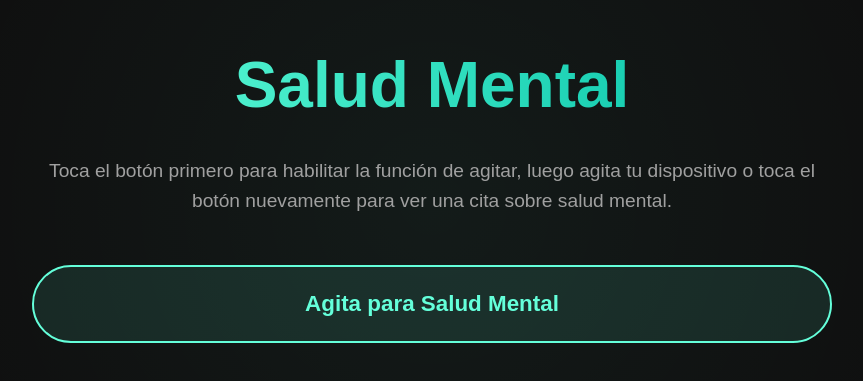
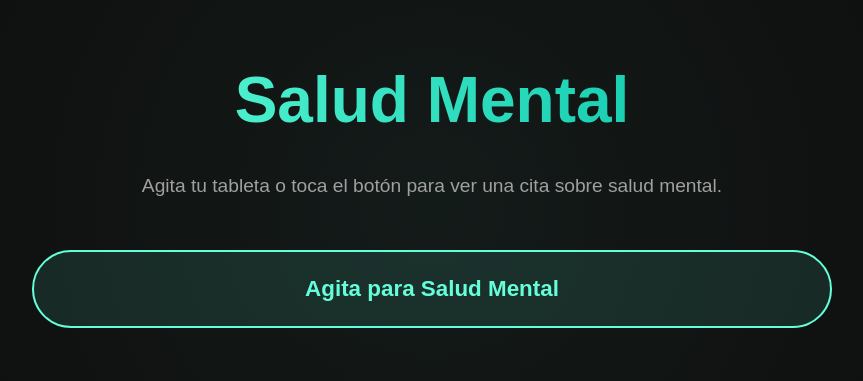
Before and after one commit to patriotsbreeze/gnswebdev, a React (Create React App) app: page /salud-mental in a window 1280 px wide. Shown: the part 197-578 px from the top of the page, without its empty margins (208-1071 px from the left). Built offline with nearby package versions, Linux system fonts and the light colour scheme.

Commit message:
Update SaludMentalPage.js

```diff
--- a/src/pages/SaludMentalPage.js
+++ b/src/pages/SaludMentalPage.js
@@ -391,7 +391,7 @@ const SaludMentalPage = () => {
           animate={{ opacity: 1, y: 0 }}
           transition={{ duration: 0.8, delay: 0.2 }}
         >
-          Toca el botón primero para habilitar la función de agitar, luego agita tu dispositivo o toca el botón nuevamente para ver una cita sobre salud mental.
+          Agita tu tableta o toca el botón para ver una cita sobre salud mental.
           <br />
 
         </Instruction>
```
